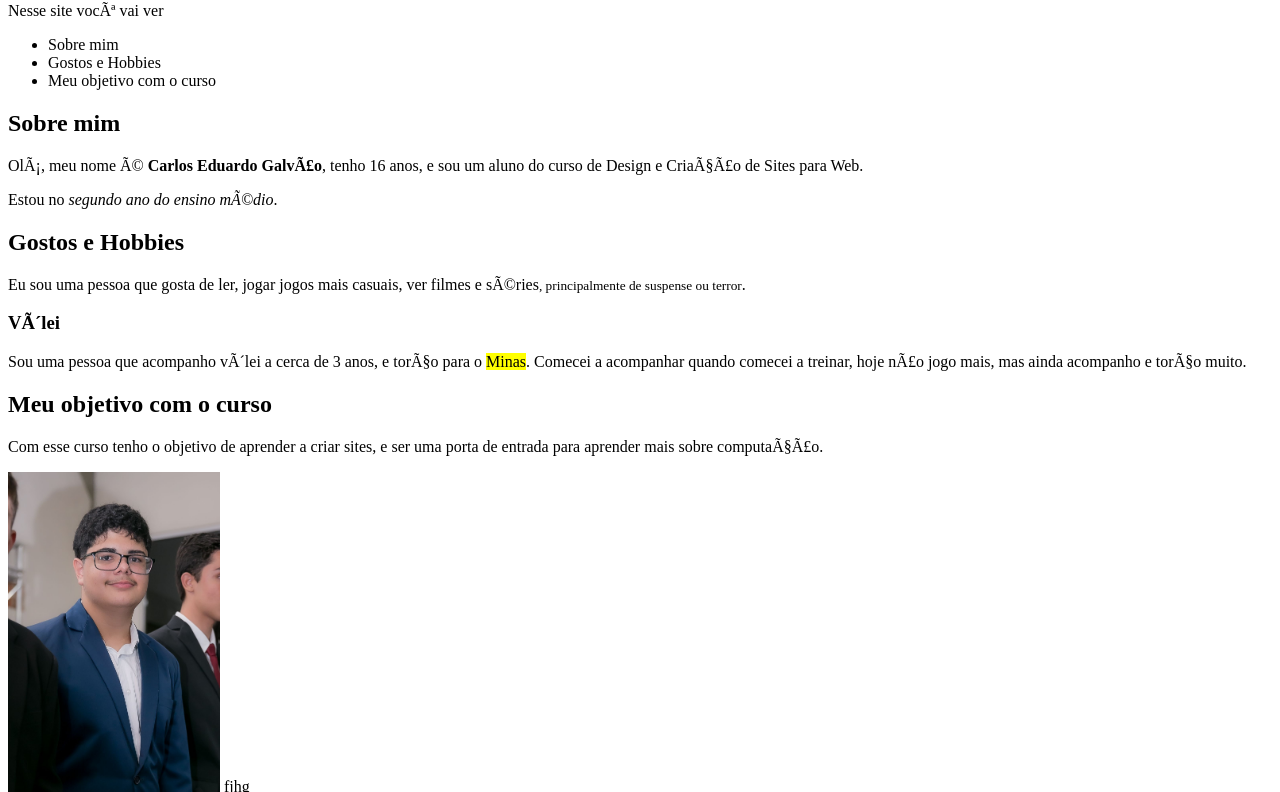
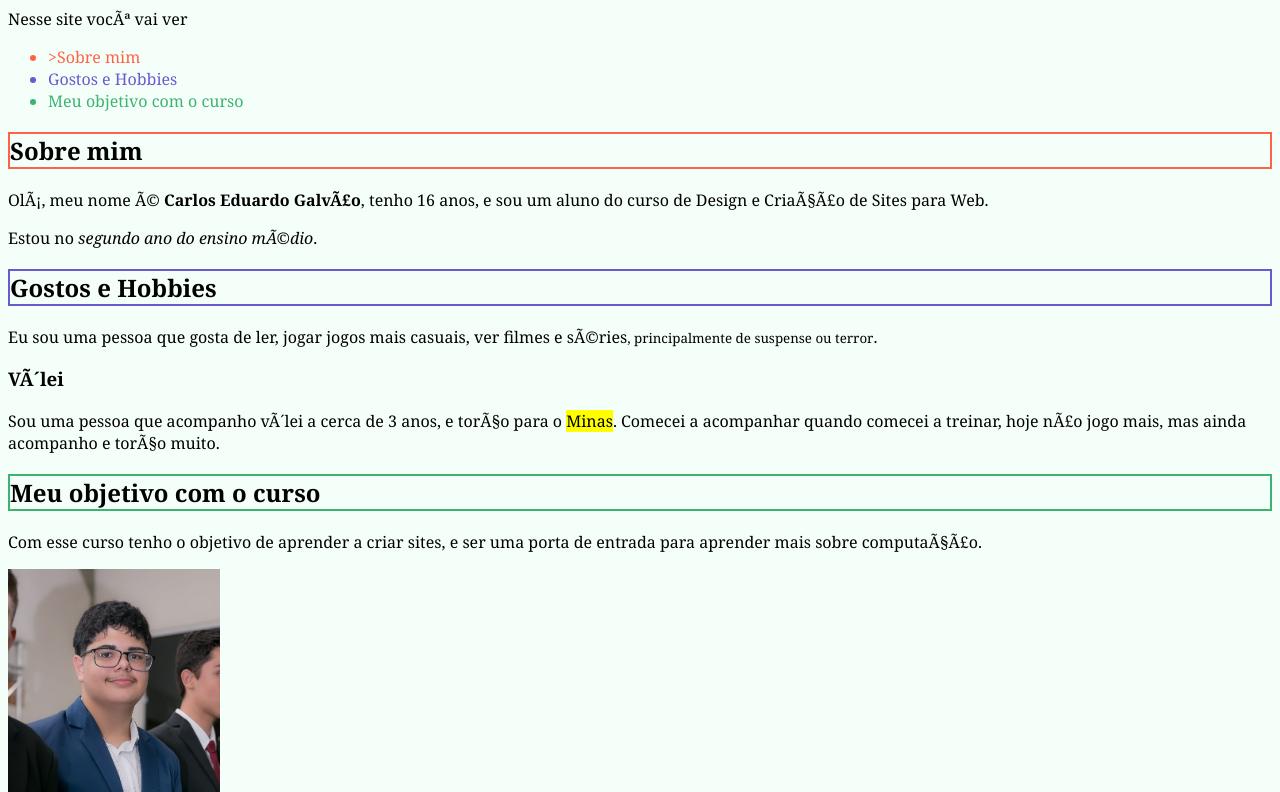
Before and after one commit to Galvao089/design-e-cria-o-web, a plain HTML site: page index copy.html in a window 1280 px wide. Shown: the part 78-870 px from the top of the page. Drawn offline with Linux system fonts and the light colour scheme.

Commit message:
Style updates to personal profile page

```diff
--- a/index copy.html
+++ b/index copy.html
@@ -6,27 +6,27 @@
     <title>Perfil pessoal do Carlos</title>
 </head>
 
-<body>
+<body style="background-color:mintcream; font-family: Georgia, serif;">
     <h1>Bem-vindo ao meu site!</h1>
     <p>Nesse site você vai ver</p>
      <ul>
-        <li>Sobre mim</li>
-        <li>Gostos e Hobbies</li>
-        <li>Meu objetivo com o curso</li>
+        <li style="color: Tomato">>Sobre mim</li>
+        <li style="color:SlateBlue">Gostos e Hobbies</li>
+        <li style="color:MediumSeaGreen">Meu objetivo com o curso</li>
     </ul>
-    <h2>Sobre mim</h2>
+    <h2 style="border:2px solid Tomato;">Sobre mim</h2>
     <p>Olá, meu nome é <strong>Carlos Eduardo Galvão</strong>, tenho 16 anos, e sou um aluno do curso de Design e
         Criação de Sites para Web.</p>
     <p>Estou no <em>segundo ano do ensino médio</em>.</p>
-    <h2>Gostos e Hobbies</h2>
+    <h2 style="border:2px solid SlateBlue;">Gostos e Hobbies</h2>
     <p>Eu sou uma pessoa que gosta de ler, jogar jogos mais casuais, ver filmes e séries<small>, principalmente de
             suspense ou terror</small>.</p>
     <h3>Vôlei</h3>
     <p>Sou uma pessoa que acompanho vôlei a cerca de 3 anos, e torço para o <mark>Minas</mark>. Comecei a acompanhar quando comecei a treinar, hoje não jogo mais, mas ainda acompanho e torço muito.</p>
-    <h2>Meu objetivo com o curso</h2>
+    <h2 style="border:2px solid MediumSeaGreen;">Meu objetivo com o curso</h2>
     <p>Com esse curso tenho o objetivo de aprender a criar sites, e ser uma porta de entrada para aprender mais sobre computação.</p>
     <img src="IMG-20250127-WA0046(1).jpg" alt="Minha foto" width="212" height="320">
 
 </body>
-fjhg
+
 </html>
```
